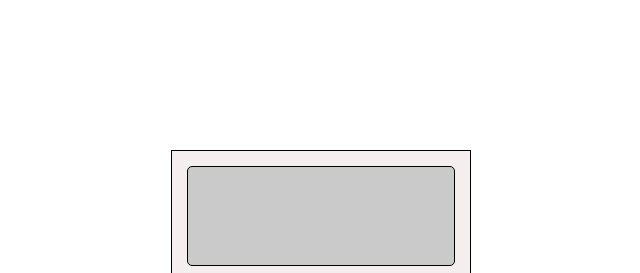
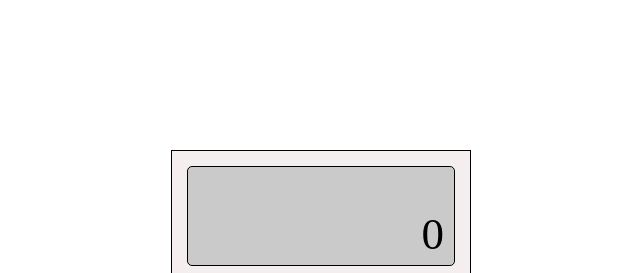
Before and after one commit to tiffany-m/calculator, a plain HTML site: page index.html in a window 1280 px wide. Shown: the top 273 px of the page, 319-959 px from the left. Drawn offline with Linux system fonts and the light colour scheme.

Commit message:
Add styles to screen to position numbers

```diff
--- a/index.html
+++ b/index.html
@@ -9,7 +9,7 @@
 </head>
 <body>
     <div id="calculator-container">
-        <div id="screen"></div>
+        <div id="screen"><span id="screen-text">0</span></div>
         <div id="row-1">
             <button id="btn-clear" class="btn">CLR</button>
             <button id="btn-delete" class="btn">DEL</button>
--- a/styles.css
+++ b/styles.css
@@ -32,11 +32,19 @@ body {
 
 #screen {
     background-color: rgb(202, 202, 202);
+    position: relative;
     height: 100px;
     width: auto;
     margin: 5px;
     border-radius: 5px;
     border: 1px solid black;
+}
+
+#screen-text {
+    font-size: 45px;
+    position: absolute;
+    bottom: 5px;
+    right: 10px;
 }
 
 .btn {
```
